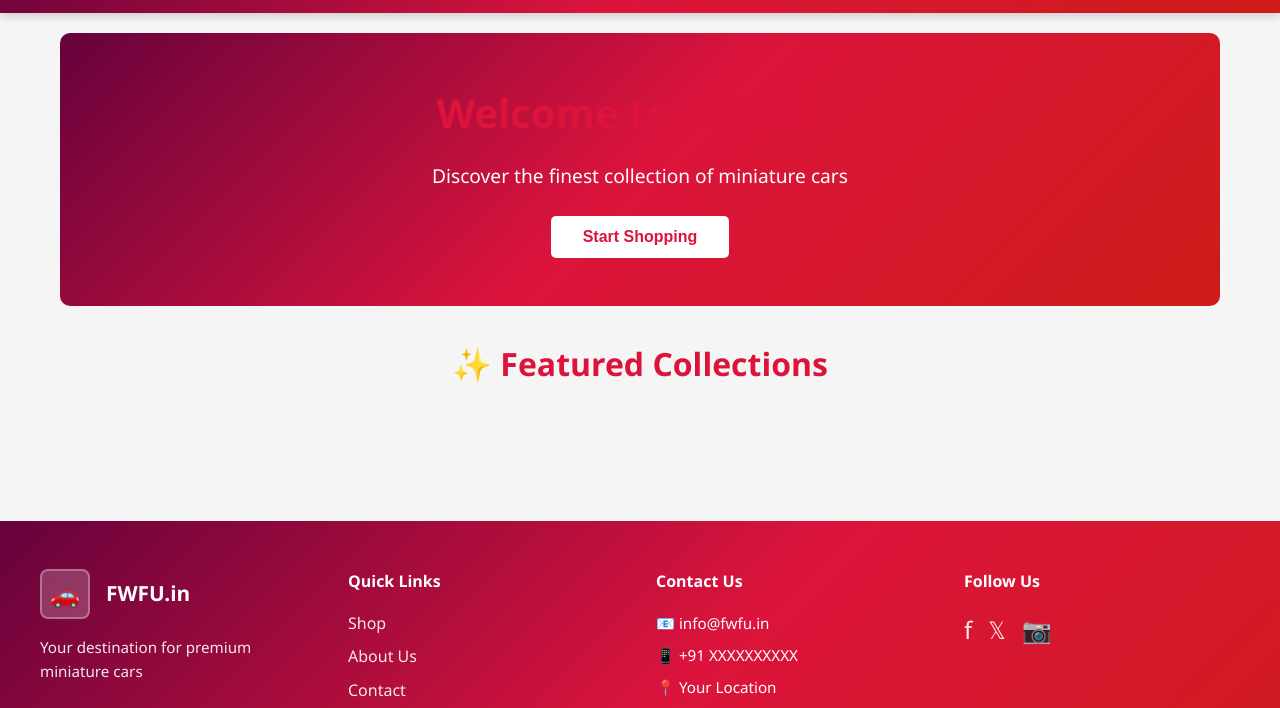
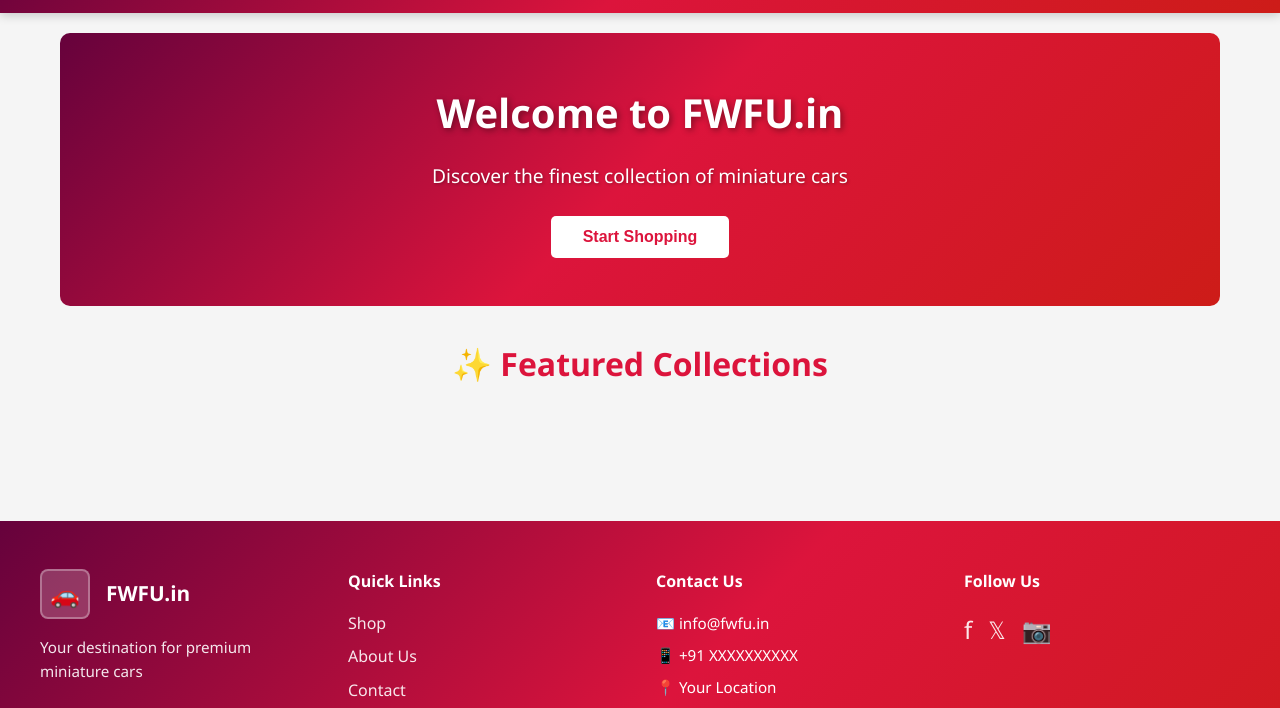
Before and after one commit to sriharsha557/fwfu, a plain HTML site: page index.html in a window 1280 px wide. Shown: the part 69-777 px from the top of the page. Drawn offline with nearby package versions, Linux system fonts and the light colour scheme.

Commit message:
Update style.css

```diff
--- a/css/style.css
+++ b/css/style.css
@@ -114,21 +114,27 @@ nav a:hover {
 /* ========== HERO SECTION ========== */
 .hero {
     background: linear-gradient(135deg, #66023c 0%, #DC143C 50%, #cd1c18 100%);
-    color: white;
+    color: #fff;
     padding: 3rem 2rem;
     border-radius: 10px;
     text-align: center;
     margin-bottom: 2rem;
+    text-shadow: 2px 2px 4px rgba(0, 0, 0, 0.3);
 }
 
 .hero h1 {
     font-size: 2.5rem;
     margin-bottom: 1rem;
+    color: #fff;
+    font-weight: 700;
+    text-shadow: 2px 2px 6px rgba(0, 0, 0, 0.4);
 }
 
 .hero p {
     font-size: 1.2rem;
     margin-bottom: 1.5rem;
+    color: #fff;
+    text-shadow: 1px 1px 3px rgba(0, 0, 0, 0.3);
 }
 
 .hero button {
```
